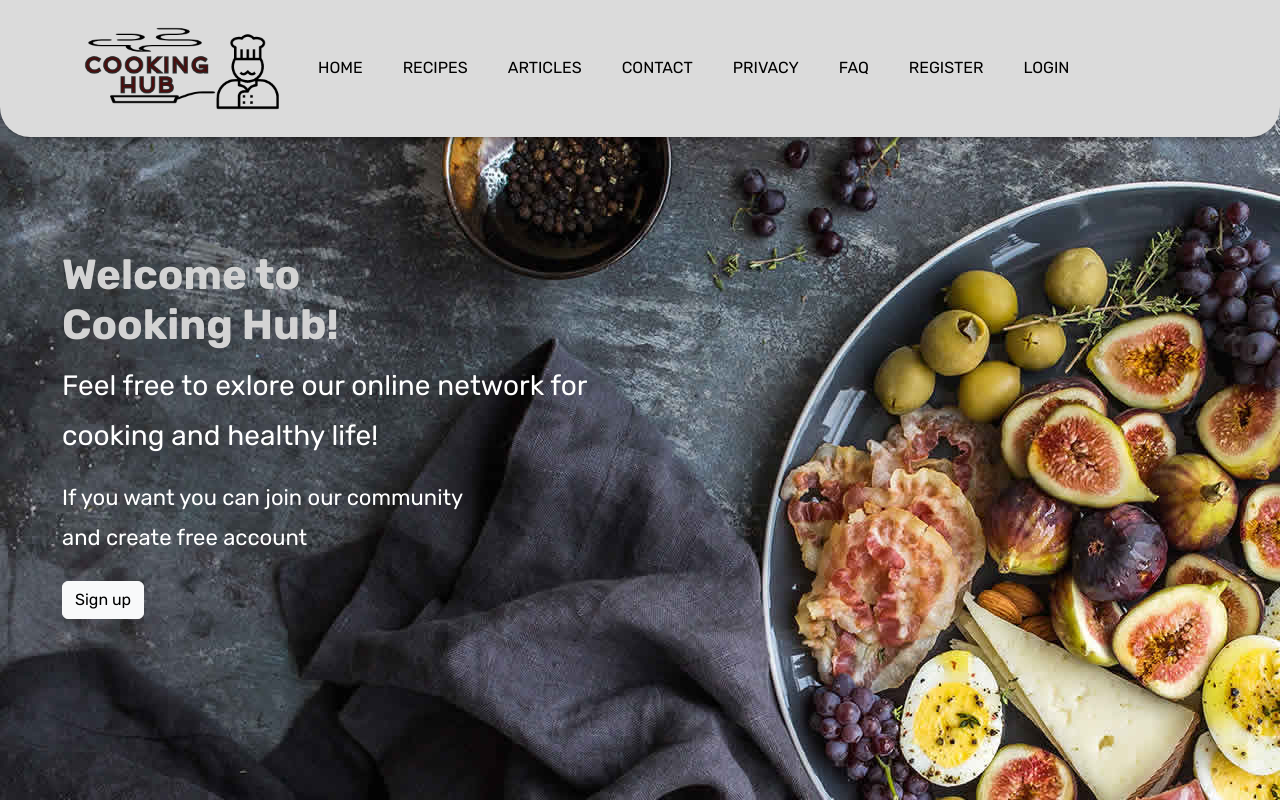
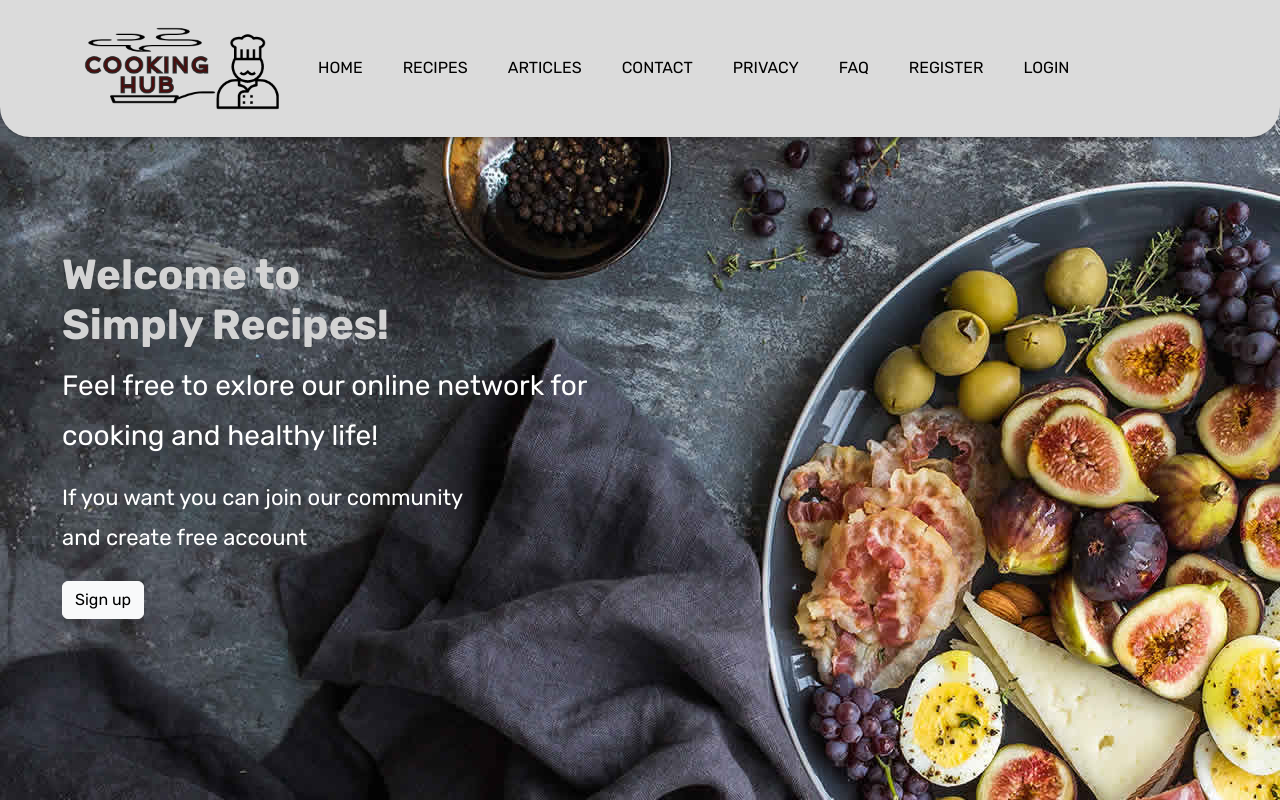
Before and after one commit to stanislavstoyanov99/SimplyRecipes, an Angular app in the folder src/simply-recipes/: page / in a window 1280 px wide. Shown: the top 800 px of the page. Built offline with nearby package versions, Linux system fonts and the light colour scheme; no server answers.

Commit message:
Edit welcome message

```diff
--- a/src/simply-recipes/src/app/core/home/home.component.html
+++ b/src/simply-recipes/src/app/core/home/home.component.html
@@ -1,7 +1,7 @@
 <!-- Start slides -->
 <div>
     <div class="container homeinfo">
-        <h1><strong>Welcome to <br> Cooking Hub!</strong></h1>
+        <h1><strong>Welcome to <br> Simply Recipes!</strong></h1>
         <p>
             Feel free to exlore our online network for <br>
             cooking and healthy life! <br>
```
